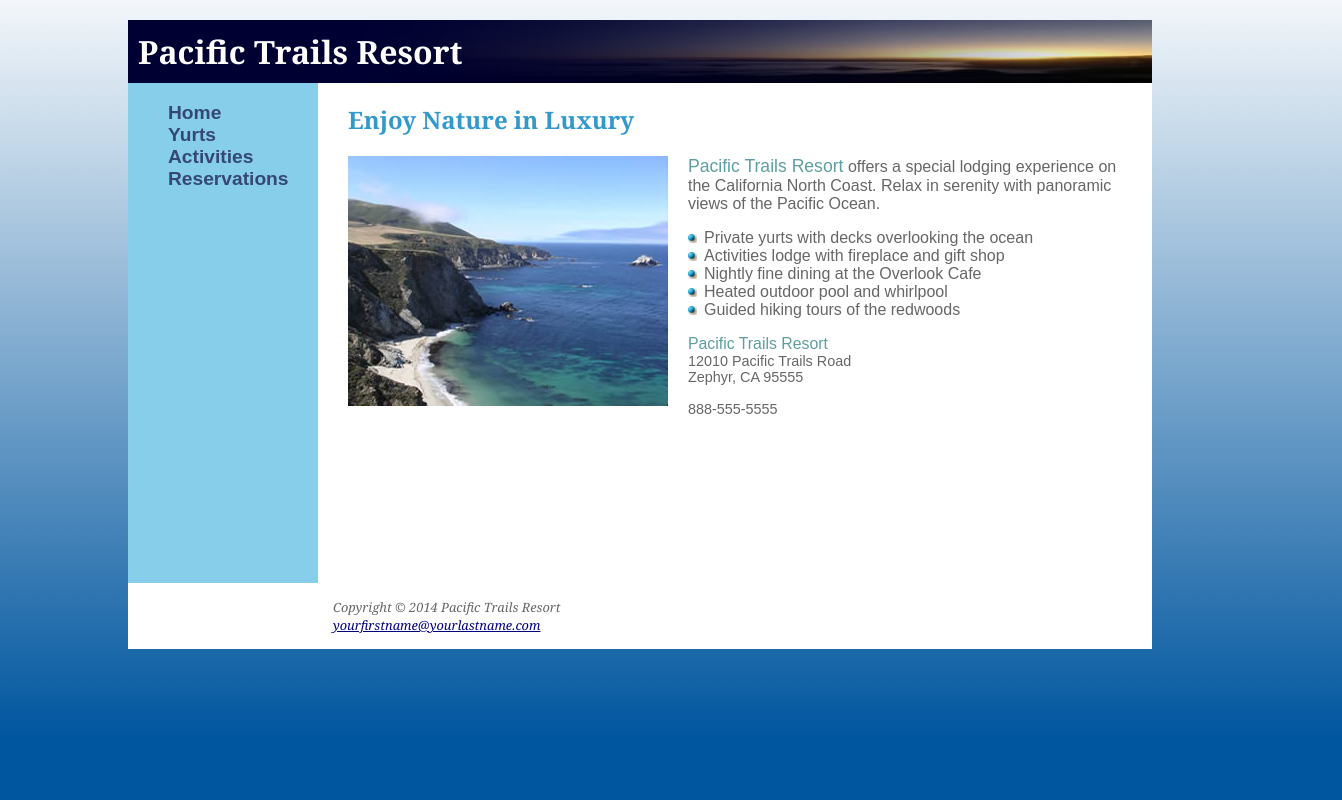
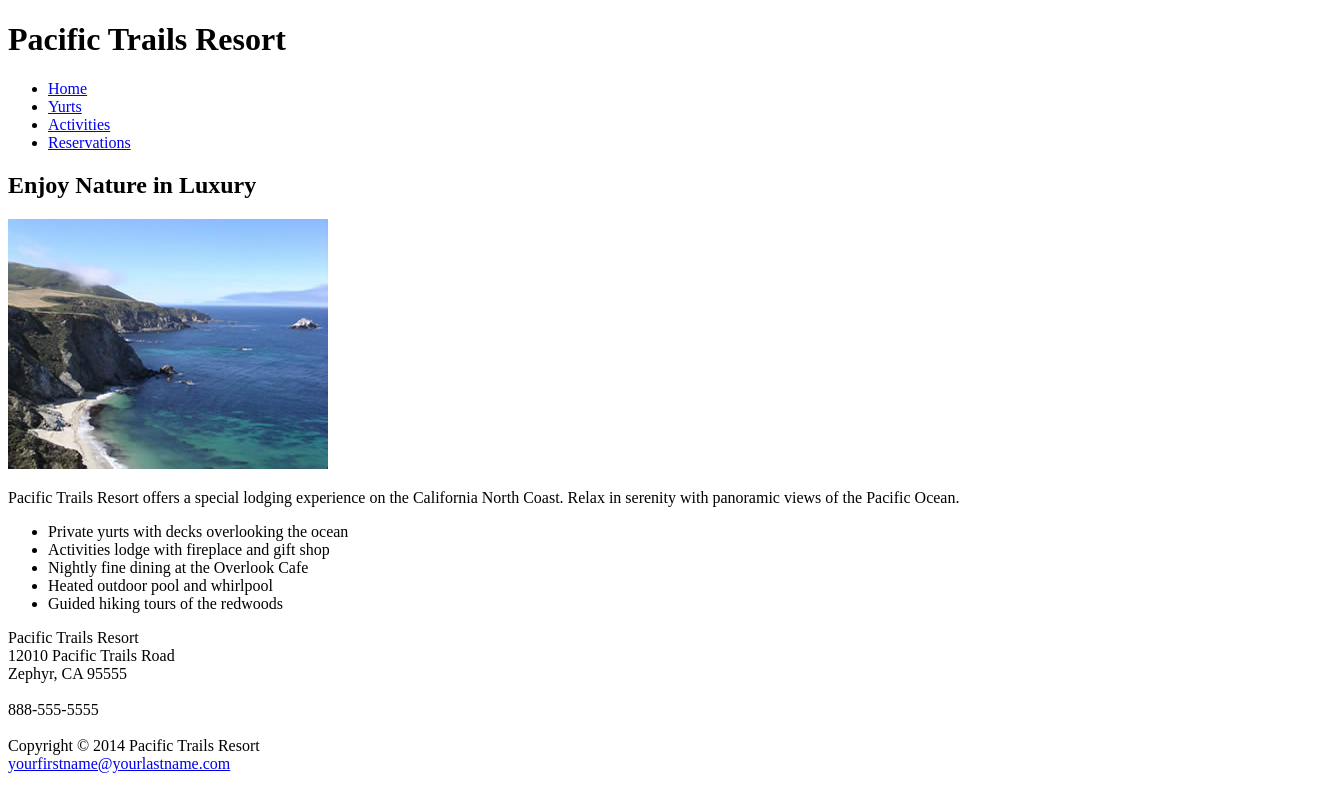
Before and after one commit to mgarciaotero/mysite, a plain HTML site: page index.html in a window 1280 px wide. Shown: the whole page, 1342 px wide, since content can reach past the window. Drawn offline with Linux system fonts and the light colour scheme.

Commit message:
Update pacific.css
Start fresh...

```diff
--- a/pacific.css
+++ b/pacific.css
@@ -1,118 +1 @@
-header, hgroup, nav, footer, figure, figcaption, aside, section, article {
-	display: block;
-}
-body {
-	background-color: ;
-	color: #666666;
-	font-family: Arial, Helvetica, sans-serif;
-}
-
-nav ul {
-	font-size: 1.2em;
-}
-nav a:visited {
-	color: #344873;
-}
-nav a:hover {
-	color: #FFFFFF;
-}
-h1 {
-	margin-bottom: 0;
-	padding: 10px;
-}
-h2 {
-	color: #3399CC;
-}
-h1,
-h2 {
-	font-family: Georgia, "Times New Roman", serif;
-}
-#contact {
-	font-size: 90%;
-}
-dt {
-	color: #000033;
-}
-footer {
-	font-family: Georgia, "Times New Roman", serif;
-}
-
-
-/* MGO: my additions for HW2 are below
- still to do:
- layer background-color:#00569f under gradient
- to fix nav height problem: test % and min width on all parts
-    to add up to % and min HEIGHT on body to constrain nav
-    or test padding of nav and test margin of footer?
-*/
-
-#wrapper {
-	margin-top: auto;
-	opacity: 1;
-	background-color: #FFFFFF;
-}
-h1 {
-	background-image:url("sunset.jpg");
-	background-repeat: no-repeat;
-	background-size: 100% 100%;
-	color: white;
-	margin-top: 20px;
-}
-nav {
-	float:left;
-	width:190px;
-	height: 600px;
-	background-color: skyblue;
-}
-nav > ul {
-	list-style-type: none;
-	font-weight: bold;
-}
-nav a:link {
-	text-decoration: none;
-	color:#344873;
-}
-#content {
-	margin-top:0px;
-    margin-left:190px;
-	padding:0px 30px 60px 30px;
-}
-#content li {
-	list-style-position: inside;
-}
-img {
-	float: left;
-	padding: 0px 20px 0px 0px;
-}
-body {
-    background-repeat: repeat-x;
-	width:80%;
-	min-width: 600px;
-	margin: auto;
-    background-image: url("ptrbackground.jpg");
-}
- div > ul {
-	list-style-image: url('marker.gif');
-}
-span {
-	color: cadetblue;
-	font-style:bold;
-	font-size: 1.1em;
-}
-footer {
-	clear: left;
-	position: relative;
-	left: 190px;
-	font-style: italic;
-	padding: 15px;
-	font-size: 0.8em;
-}
-footer a:link {
-	color:navy;
-}
-nav {
-	margin-right: 20px;
-	height:80%;
-	min-height: 500px;
-	margin: auto;
-}
+Modify html file display only using css file
```
